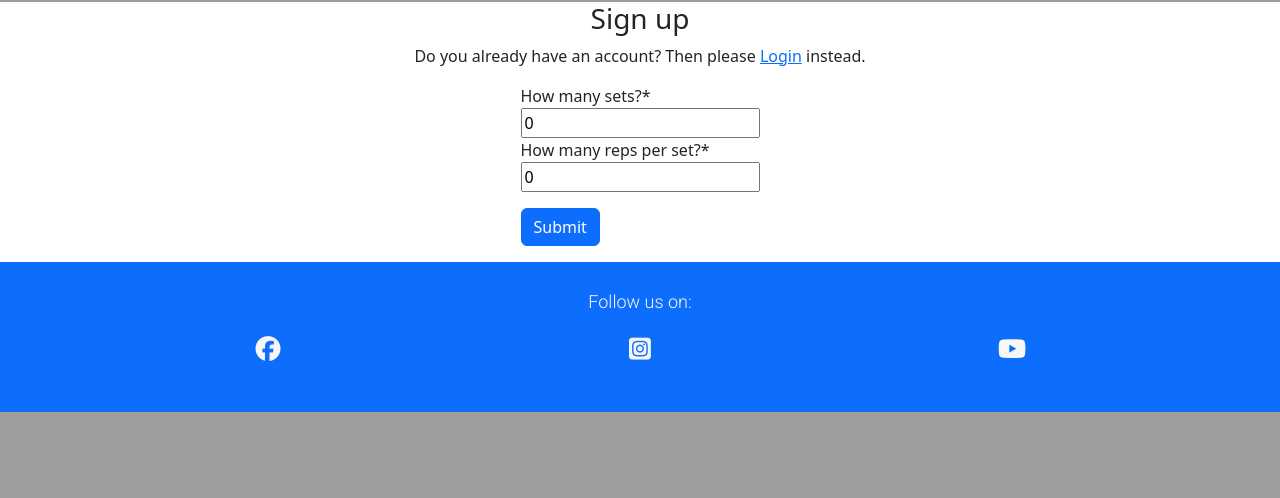
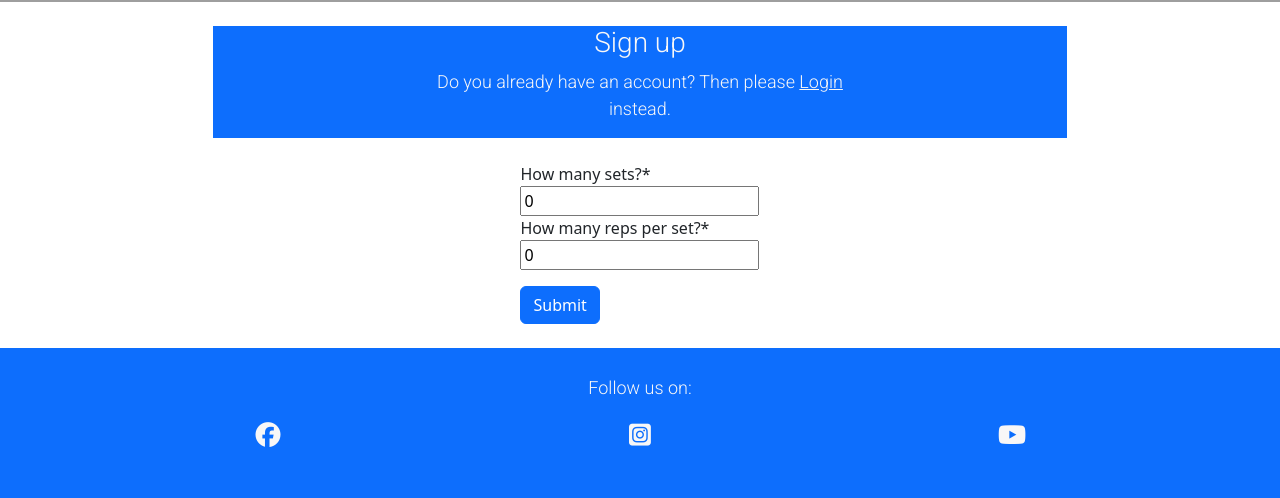
Before and after one commit to eandablo/gympals, a Django app: template templates/account/signup.html in a window 1280 px wide. Shown: the part 1033-1531 px from the top of the page. Before the commit the page ends 1445 px from the top, so only its background shows below. Run offline with Django 3.2, Linux system fonts and the light colour scheme; the template is opened without the code that fills it: values that come from a table or form of the project are taken from there, others are empty; some libraries are stand-ins or nearby versions; grey boxes are pictures that could not be loaded.

Commit message:
signup page header to blue primary color

```diff
--- a/templates/account/signup.html
+++ b/templates/account/signup.html
@@ -6,15 +6,16 @@
 
 {% block content %}
 {% load crispy_forms_tags %}
-<div class="container mb-3">
-    <div class="row">
+<div class="row mt-4 mb-4">
+    <div class="col-md-8 offset-md-2 bg-primary center-text white-medium-text">
         <div class="col-md-6 offset-md-3 center-text">
             <h3>Sign up</h3>
 
-            <p>Do you already have an account? Then please <a class="link" href="{{ login_url }}">Login</a> instead.</p>
+            <p>Do you already have an account? Then please
+                <a href="{{ login_url }}" class="white-medium-text">Login</a> instead.</p>
         </div>
     </div>
-    <div class="row">
+    <div class="row mt-4">
         <div class=" col-sm-8 offset-sm-2 col-md-4 offset-md-4 d-flex justify-content-center">
 
             <form id="signup_form" method="post" action="{% url 'account_signup' %}">
```
